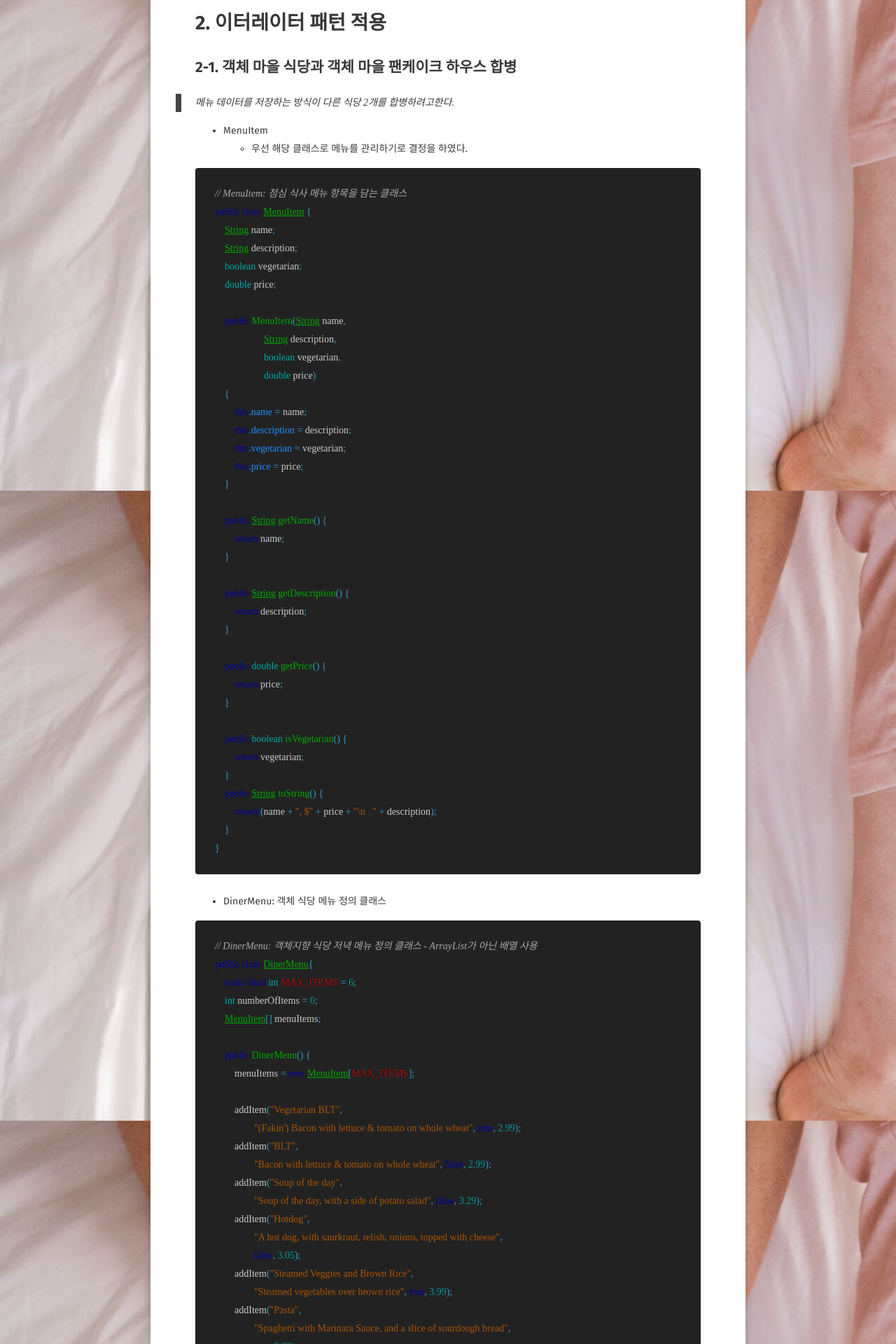
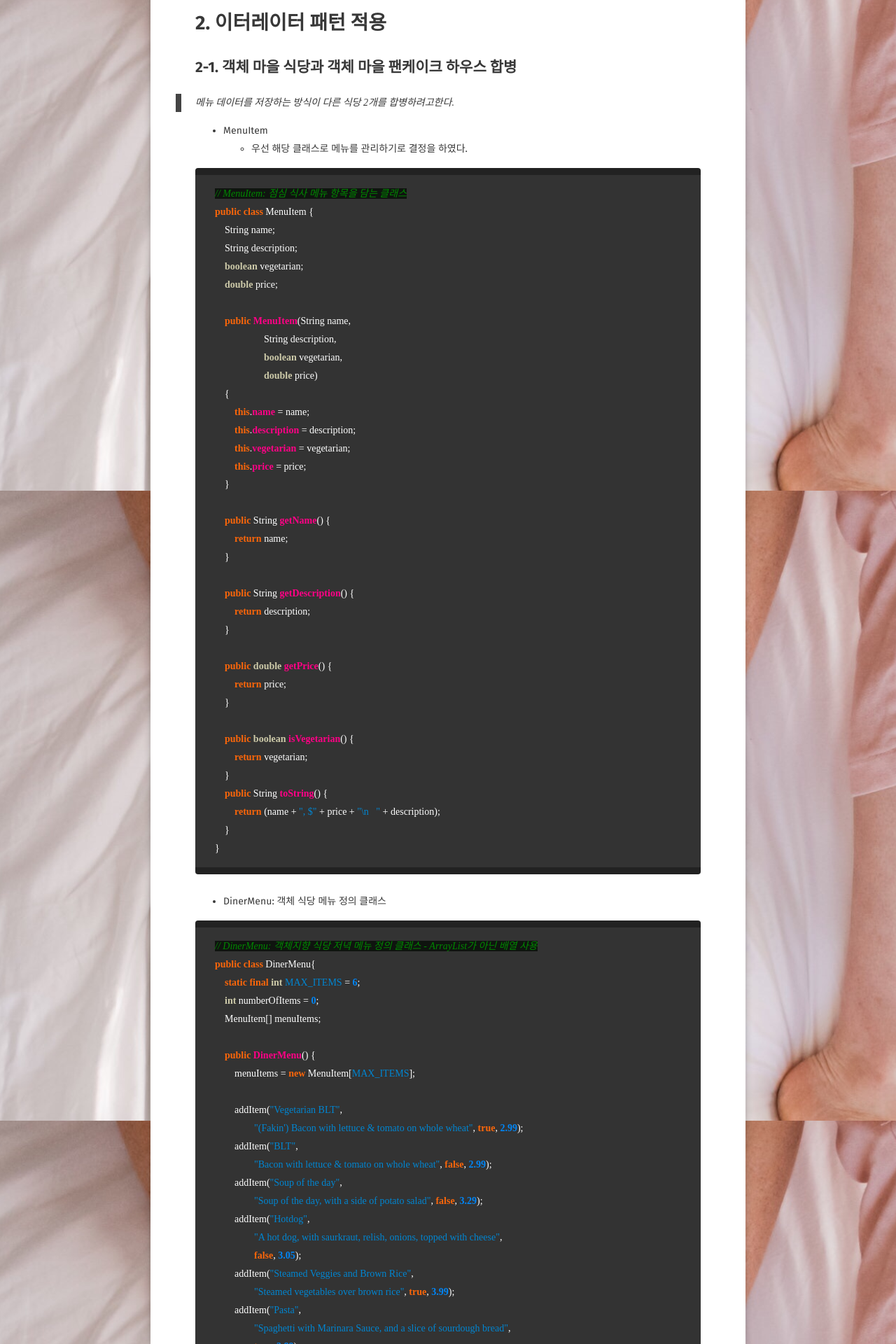
Before and after one commit to JUNGEEYOU/JUNGEEYOU.github.io, a Jekyll site: the page built from _posts/2020-01-04-Iterator.md, in a window 1280 px wide. Shown: the part 1099-3019 px from the top of the page at 70% size. Built offline with Jekyll 4.4.1, drawn with Linux system fonts in a browser that asks for light colours; some web fonts are replaced; comment, search, counter and statistics services are not loaded.

Commit message:
hightlighter edit

```diff
--- a/_sass/syntax.scss
+++ b/_sass/syntax.scss
@@ -18,76 +18,150 @@
 		padding: 1em;
 	}
 }
-.highlight pre { background-color: #222222 }
-.highlight .hll { background-color: #222222 }
-.highlight .c { color: #000080 } /* Comment */
-.highlight .err { color: #cccccc; border: 1px solid #FF0000 } /* Error */
-.highlight .g { color: #cccccc } /* Generic */
-.highlight .k { color: #cdcd00 } /* Keyword */
-.highlight .l { color: #cccccc } /* Literal */
-.highlight .n { color: #cccccc } /* Name */
-.highlight .o { color: #3399cc } /* Operator */
-.highlight .x { color: #cccccc } /* Other */
-.highlight .p { color: #cccccc } /* Punctuation */
-.highlight .cm { color: #000080 } /* Comment.Multiline */
-.highlight .cp { color: #000080 } /* Comment.Preproc */
-.highlight .c1 { color: #000080 } /* Comment.Single */
-.highlight .cs { color: #cd0000; font-weight: bold } /* Comment.Special */
-.highlight .gd { color: #cd0000 } /* Generic.Deleted */
-.highlight .ge { color: #cccccc; font-style: italic } /* Generic.Emph */
-.highlight .gr { color: #FF0000 } /* Generic.Error */
-.highlight .gh { color: #000080; font-weight: bold } /* Generic.Heading */
-.highlight .gi { color: #00cd00 } /* Generic.Inserted */
-.highlight .go { color: #808080 } /* Generic.Output */
-.highlight .gp { color: #000080; font-weight: bold } /* Generic.Prompt */
-.highlight .gs { color: #cccccc; font-weight: bold } /* Generic.Strong */
-.highlight .gu { color: #800080; font-weight: bold } /* Generic.Subheading */
-.highlight .gt { color: #0040D0 } /* Generic.Traceback */
-.highlight .kc { color: #cdcd00 } /* Keyword.Constant */
-.highlight .kd { color: #00cd00 } /* Keyword.Declaration */
-.highlight .kn { color: #cd00cd } /* Keyword.Namespace */
-.highlight .kp { color: #cdcd00 } /* Keyword.Pseudo */
-.highlight .kr { color: #cdcd00 } /* Keyword.Reserved */
-.highlight .kt { color: #00cd00 } /* Keyword.Type */
-.highlight .ld { color: #cccccc } /* Literal.Date */
-.highlight .m { color: #cd00cd } /* Literal.Number */
-.highlight .s { color: #cd0000 } /* Literal.String */
-.highlight .na { color: #cccccc } /* Name.Attribute */
-.highlight .nb { color: #cd00cd } /* Name.Builtin */
-.highlight .nc { color: #00cdcd } /* Name.Class */
-.highlight .no { color: #cccccc } /* Name.Constant */
-.highlight .nd { color: #cccccc } /* Name.Decorator */
-.highlight .ni { color: #cccccc } /* Name.Entity */
-.highlight .ne { color: #666699; font-weight: bold } /* Name.Exception */
-.highlight .nf { color: #cccccc } /* Name.Function */
-.highlight .nl { color: #cccccc } /* Name.Label */
-.highlight .nn { color: #cccccc } /* Name.Namespace */
-.highlight .nx { color: #cccccc } /* Name.Other */
-.highlight .py { color: #cccccc } /* Name.Property */
-.highlight .nt { color: #cccccc } /* Name.Tag */
-.highlight .nv { color: #00cdcd } /* Name.Variable */
-.highlight .ow { color: #cdcd00 } /* Operator.Word */
-.highlight .w { color: #cccccc } /* Text.Whitespace */
-.highlight .mf { color: #cd00cd } /* Literal.Number.Float */
-.highlight .mh { color: #cd00cd } /* Literal.Number.Hex */
-.highlight .mi { color: #cd00cd } /* Literal.Number.Integer */
-.highlight .mo { color: #cd00cd } /* Literal.Number.Oct */
-.highlight .sb { color: #cd0000 } /* Literal.String.Backtick */
-.highlight .sc { color: #cd0000 } /* Literal.String.Char */
-.highlight .sd { color: #cd0000 } /* Literal.String.Doc */
-.highlight .s2 { color: #cd0000 } /* Literal.String.Double */
-.highlight .se { color: #cd0000 } /* Literal.String.Escape */
-.highlight .sh { color: #cd0000 } /* Literal.String.Heredoc */
-.highlight .si { color: #cd0000 } /* Literal.String.Interpol */
-.highlight .sx { color: #cd0000 } /* Literal.String.Other */
-.highlight .sr { color: #cd0000 } /* Literal.String.Regex */
-.highlight .s1 { color: #cd0000 } /* Literal.String.Single */
-.highlight .ss { color: #cd0000 } /* Literal.String.Symbol */
-.highlight .bp { color: #cd00cd } /* Name.Builtin.Pseudo */
-.highlight .vc { color: #00cdcd } /* Name.Variable.Class */
-.highlight .vg { color: #00cdcd } /* Name.Variable.Global */
-.highlight .vi { color: #00cdcd } /* Name.Variable.Instance */
-.highlight .il { color: #cd00cd } /* Literal.Number.Integer.Long */
+.highlight pre { background-color: #333; }
+.highlight .hll { background-color: #333333 }
+.highlight .c { color: #008800; font-style: italic; background-color: #0f140f } /* Comment */
+.highlight .err { color: #ffffff } /* Error */
+.highlight .g { color: #ffffff } /* Generic */
+.highlight .k { color: #fb660a; font-weight: bold } /* Keyword */
+.highlight .l { color: #ffffff } /* Literal */
+.highlight .n { color: #ffffff } /* Name */
+.highlight .o { color: #ffffff } /* Operator */
+.highlight .x { color: #ffffff } /* Other */
+.highlight .p { color: #ffffff } /* Punctuation */
+.highlight .cm { color: #008800; font-style: italic; background-color: #0f140f } /* Comment.Multiline */
+.highlight .cp { color: #ff0007; font-weight: bold; font-style: italic; background-color: #0f140f } /* Comment.Preproc */
+.highlight .c1 { color: #008800; font-style: italic; background-color: #0f140f } /* Comment.Single */
+.highlight .cs { color: #008800; font-style: italic; background-color: #0f140f } /* Comment.Special */
+.highlight .gd { color: #ffffff } /* Generic.Deleted */
+.highlight .ge { color: #ffffff } /* Generic.Emph */
+.highlight .gr { color: #ffffff } /* Generic.Error */
+.highlight .gh { color: #ffffff; font-weight: bold } /* Generic.Heading */
+.highlight .gi { color: #ffffff } /* Generic.Inserted */
+.highlight .go { color: #444444; background-color: #222222 } /* Generic.Output */
+.highlight .gp { color: #ffffff } /* Generic.Prompt */
+.highlight .gs { color: #ffffff } /* Generic.Strong */
+.highlight .gu { color: #ffffff; font-weight: bold } /* Generic.Subheading */
+.highlight .gt { color: #ffffff } /* Generic.Traceback */
+.highlight .kc { color: #fb660a; font-weight: bold } /* Keyword.Constant */
+.highlight .kd { color: #fb660a; font-weight: bold } /* Keyword.Declaration */
+.highlight .kn { color: #fb660a; font-weight: bold } /* Keyword.Namespace */
+.highlight .kp { color: #fb660a } /* Keyword.Pseudo */
+.highlight .kr { color: #fb660a; font-weight: bold } /* Keyword.Reserved */
+.highlight .kt { color: #cdcaa9; font-weight: bold } /* Keyword.Type */
+.highlight .ld { color: #ffffff } /* Literal.Date */
+.highlight .m { color: #0086f7; font-weight: bold } /* Literal.Number */
+.highlight .s { color: #0086d2 } /* Literal.String */
+.highlight .na { color: #ff0086; font-weight: bold } /* Name.Attribute */
+.highlight .nb { color: #ffffff } /* Name.Builtin */
+.highlight .nc { color: #ffffff } /* Name.Class */
+.highlight .no { color: #0086d2 } /* Name.Constant */
+.highlight .nd { color: #ffffff } /* Name.Decorator */
+.highlight .ni { color: #ffffff } /* Name.Entity */
+.highlight .ne { color: #ffffff } /* Name.Exception */
+.highlight .nf { color: #ff0086; font-weight: bold } /* Name.Function */
+.highlight .nl { color: #ffffff } /* Name.Label */
+.highlight .nn { color: #ffffff } /* Name.Namespace */
+.highlight .nx { color: #ffffff } /* Name.Other */
+.highlight .py { color: #ffffff } /* Name.Property */
+.highlight .nt { color: #fb660a; font-weight: bold } /* Name.Tag */
+.highlight .nv { color: #fb660a } /* Name.Variable */
+.highlight .ow { color: #ffffff } /* Operator.Word */
+.highlight .w { color: #888888 } /* Text.Whitespace */
+.highlight .mf { color: #0086f7; font-weight: bold } /* Literal.Number.Float */
+.highlight .mh { color: #0086f7; font-weight: bold } /* Literal.Number.Hex */
+.highlight .mi { color: #0086f7; font-weight: bold } /* Literal.Number.Integer */
+.highlight .mo { color: #0086f7; font-weight: bold } /* Literal.Number.Oct */
+.highlight .sb { color: #0086d2 } /* Literal.String.Backtick */
+.highlight .sc { color: #0086d2 } /* Literal.String.Char */
+.highlight .sd { color: #0086d2 } /* Literal.String.Doc */
+.highlight .s2 { color: #0086d2 } /* Literal.String.Double */
+.highlight .se { color: #0086d2 } /* Literal.String.Escape */
+.highlight .sh { color: #0086d2 } /* Literal.String.Heredoc */
+.highlight .si { color: #0086d2 } /* Literal.String.Interpol */
+.highlight .sx { color: #0086d2 } /* Literal.String.Other */
+.highlight .sr { color: #0086d2 } /* Literal.String.Regex */
+.highlight .s1 { color: #0086d2 } /* Literal.String.Single */
+.highlight .ss { color: #0086d2 } /* Literal.String.Symbol */
+.highlight .bp { color: #ffffff } /* Name.Builtin.Pseudo */
+.highlight .vc { color: #fb660a } /* Name.Variable.Class */
+.highlight .vg { color: #fb660a } /* Name.Variable.Global */
+.highlight .vi { color: #fb660a } /* Name.Variable.Instance */
+.highlight .il { color: #0086f7; font-weight: bold } /* Literal.Number.Integer.Long */
+
+//.highlight pre { background-color: #222222 }
+//.highlight .hll { background-color: #222222 }
+//.highlight .c { color: #000080 } /* Comment */
+//.highlight .err { color: #cccccc; border: 1px solid #FF0000 } /* Error */
+//.highlight .g { color: #cccccc } /* Generic */
+//.highlight .k { color: #cdcd00 } /* Keyword */
+//.highlight .l { color: #cccccc } /* Literal */
+//.highlight .n { color: #cccccc } /* Name */
+//.highlight .o { color: #3399cc } /* Operator */
+//.highlight .x { color: #cccccc } /* Other */
+//.highlight .p { color: #cccccc } /* Punctuation */
+//.highlight .cm { color: #000080 } /* Comment.Multiline */
+//.highlight .cp { color: #000080 } /* Comment.Preproc */
+//.highlight .c1 { color: #000080 } /* Comment.Single */
+//.highlight .cs { color: #cd0000; font-weight: bold } /* Comment.Special */
+//.highlight .gd { color: #cd0000 } /* Generic.Deleted */
+//.highlight .ge { color: #cccccc; font-style: italic } /* Generic.Emph */
+//.highlight .gr { color: #FF0000 } /* Generic.Error */
+//.highlight .gh { color: #000080; font-weight: bold } /* Generic.Heading */
+//.highlight .gi { color: #00cd00 } /* Generic.Inserted */
+//.highlight .go { color: #808080 } /* Generic.Output */
+//.highlight .gp { color: #000080; font-weight: bold } /* Generic.Prompt */
+//.highlight .gs { color: #cccccc; font-weight: bold } /* Generic.Strong */
+//.highlight .gu { color: #800080; font-weight: bold } /* Generic.Subheading */
+//.highlight .gt { color: #0040D0 } /* Generic.Traceback */
+//.highlight .kc { color: #cdcd00 } /* Keyword.Constant */
+//.highlight .kd { color: #00cd00 } /* Keyword.Declaration */
+//.highlight .kn { color: #cd00cd } /* Keyword.Namespace */
+//.highlight .kp { color: #cdcd00 } /* Keyword.Pseudo */
+//.highlight .kr { color: #cdcd00 } /* Keyword.Reserved */
+//.highlight .kt { color: #00cd00 } /* Keyword.Type */
+//.highlight .ld { color: #cccccc } /* Literal.Date */
+//.highlight .m { color: #cd00cd } /* Literal.Number */
+//.highlight .s { color: #cd0000 } /* Literal.String */
+//.highlight .na { color: #cccccc } /* Name.Attribute */
+//.highlight .nb { color: #cd00cd } /* Name.Builtin */
+//.highlight .nc { color: #00cdcd } /* Name.Class */
+//.highlight .no { color: #cccccc } /* Name.Constant */
+//.highlight .nd { color: #cccccc } /* Name.Decorator */
+//.highlight .ni { color: #cccccc } /* Name.Entity */
+//.highlight .ne { color: #666699; font-weight: bold } /* Name.Exception */
+//.highlight .nf { color: #cccccc } /* Name.Function */
+//.highlight .nl { color: #cccccc } /* Name.Label */
+//.highlight .nn { color: #cccccc } /* Name.Namespace */
+//.highlight .nx { color: #cccccc } /* Name.Other */
+//.highlight .py { color: #cccccc } /* Name.Property */
+//.highlight .nt { color: #cccccc } /* Name.Tag */
+//.highlight .nv { color: #00cdcd } /* Name.Variable */
+//.highlight .ow { color: #cdcd00 } /* Operator.Word */
+//.highlight .w { color: #cccccc } /* Text.Whitespace */
+//.highlight .mf { color: #cd00cd } /* Literal.Number.Float */
+//.highlight .mh { color: #cd00cd } /* Literal.Number.Hex */
+//.highlight .mi { color: #cd00cd } /* Literal.Number.Integer */
+//.highlight .mo { color: #cd00cd } /* Literal.Number.Oct */
+//.highlight .sb { color: #cd0000 } /* Literal.String.Backtick */
+//.highlight .sc { color: #cd0000 } /* Literal.String.Char */
+//.highlight .sd { color: #cd0000 } /* Literal.String.Doc */
+//.highlight .s2 { color: #cd0000 } /* Literal.String.Double */
+//.highlight .se { color: #cd0000 } /* Literal.String.Escape */
+//.highlight .sh { color: #cd0000 } /* Literal.String.Heredoc */
+//.highlight .si { color: #cd0000 } /* Literal.String.Interpol */
+//.highlight .sx { color: #cd0000 } /* Literal.String.Other */
+//.highlight .sr { color: #cd0000 } /* Literal.String.Regex */
+//.highlight .s1 { color: #cd0000 } /* Literal.String.Single */
+//.highlight .ss { color: #cd0000 } /* Literal.String.Symbol */
+//.highlight .bp { color: #cd00cd } /* Name.Builtin.Pseudo */
+//.highlight .vc { color: #00cdcd } /* Name.Variable.Class */
+//.highlight .vg { color: #00cdcd } /* Name.Variable.Global */
+//.highlight .vi { color: #00cdcd } /* Name.Variable.Instance */
+//.highlight .il { color: #cd00cd } /* Literal.Number.Integer.Long */
+
+
+
 //
 //	.lineno            { padding-right: 24px; color: lighten(#49483e,50);}
 //	.hll               { background-color: #49483e}
@@ -150,63 +224,3 @@
 //	.vi                { color: #f8f8f2 }                            /* Name.Variable.Instance      */
 //	.il                { color: #ae81ff }                            /* Literal.Number.Integer.Long */
 //}
-
-
-.highlight .hll { background-color: #ffffcc }
-.highlight .c { color: #aaaaaa; font-style: italic } /* Comment */
-.highlight .err { color: #F00000; background-color: #F0A0A0 } /* Error */
-.highlight .k { color: #0000aa } /* Keyword */
-.highlight .cm { color: #aaaaaa; font-style: italic } /* Comment.Multiline */
-.highlight .cp { color: #4c8317 } /* Comment.Preproc */
-.highlight .c1 { color: #aaaaaa; font-style: italic } /* Comment.Single */
-.highlight .cs { color: #0000aa; font-style: italic } /* Comment.Special */
-.highlight .gd { color: #aa0000 } /* Generic.Deleted */
-.highlight .ge { font-style: italic } /* Generic.Emph */
-.highlight .gr { color: #aa0000 } /* Generic.Error */
-.highlight .gh { color: #000080; font-weight: bold } /* Generic.Heading */
-.highlight .gi { color: #00aa00 } /* Generic.Inserted */
-.highlight .go { color: #888888 } /* Generic.Output */
-.highlight .gp { color: #555555 } /* Generic.Prompt */
-.highlight .gs { font-weight: bold } /* Generic.Strong */
-.highlight .gu { color: #800080; font-weight: bold } /* Generic.Subheading */
-.highlight .gt { color: #aa0000 } /* Generic.Traceback */
-.highlight .kc { color: #0000aa } /* Keyword.Constant */
-.highlight .kd { color: #0000aa } /* Keyword.Declaration */
-.highlight .kn { color: #0000aa } /* Keyword.Namespace */
-.highlight .kp { color: #0000aa } /* Keyword.Pseudo */
-.highlight .kr { color: #0000aa } /* Keyword.Reserved */
-.highlight .kt { color: #00aaaa } /* Keyword.Type */
-.highlight .m { color: #009999 } /* Literal.Number */
-.highlight .s { color: #aa5500 } /* Literal.String */
-.highlight .na { color: #1e90ff } /* Name.Attribute */
-.highlight .nb { color: #00aaaa } /* Name.Builtin */
-.highlight .nc { color: #00aa00; text-decoration: underline } /* Name.Class */
-.highlight .no { color: #aa0000 } /* Name.Constant */
-.highlight .nd { color: #888888 } /* Name.Decorator */
-.highlight .ni { color: #800000; font-weight: bold } /* Name.Entity */
-.highlight .nf { color: #00aa00 } /* Name.Function */
-.highlight .nn { color: #00aaaa; text-decoration: underline } /* Name.Namespace */
-.highlight .nt { color: #1e90ff; font-weight: bold } /* Name.Tag */
-.highlight .nv { color: #aa0000 } /* Name.Variable */
-.highlight .ow { color: #0000aa } /* Operator.Word */
-.highlight .w { color: #bbbbbb } /* Text.Whitespace */
-.highlight .mf { color: #009999 } /* Literal.Number.Float */
-.highlight .mh { color: #009999 } /* Literal.Number.Hex */
-.highlight .mi { color: #009999 } /* Literal.Number.Integer */
-.highlight .mo { color: #009999 } /* Literal.Number.Oct */
-.highlight .sb { color: #aa5500 } /* Literal.String.Backtick */
-.highlight .sc { color: #aa5500 } /* Literal.String.Char */
-.highlight .sd { color: #aa5500 } /* Literal.String.Doc */
-.highlight .s2 { color: #aa5500 } /* Literal.String.Double */
-.highlight .se { color: #aa5500 } /* Literal.String.Escape */
-.highlight .sh { color: #aa5500 } /* Literal.String.Heredoc */
-.highlight .si { color: #aa5500 } /* Literal.String.Interpol */
-.highlight .sx { color: #aa5500 } /* Literal.String.Other */
-.highlight .sr { color: #009999 } /* Literal.String.Regex */
-.highlight .s1 { color: #aa5500 } /* Literal.String.Single */
-.highlight .ss { color: #0000aa } /* Literal.String.Symbol */
-.highlight .bp { color: #00aaaa } /* Name.Builtin.Pseudo */
-.highlight .vc { color: #aa0000 } /* Name.Variable.Class */
-.highlight .vg { color: #aa0000 } /* Name.Variable.Global */
-.highlight .vi { color: #aa0000 } /* Name.Variable.Instance */
-.highlight .il { color: #009999 } /* Literal.Number.Integer.Long */
```
